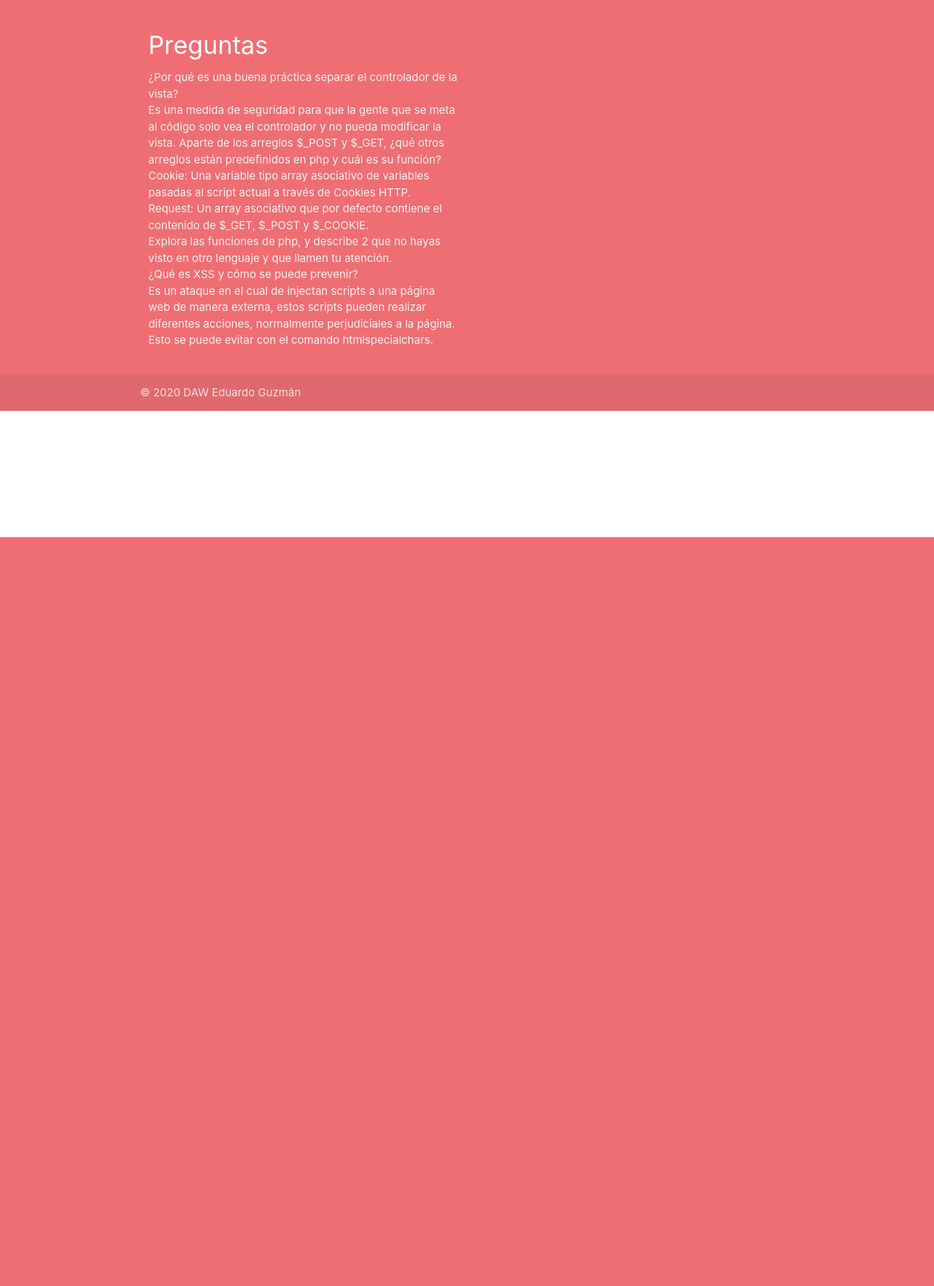
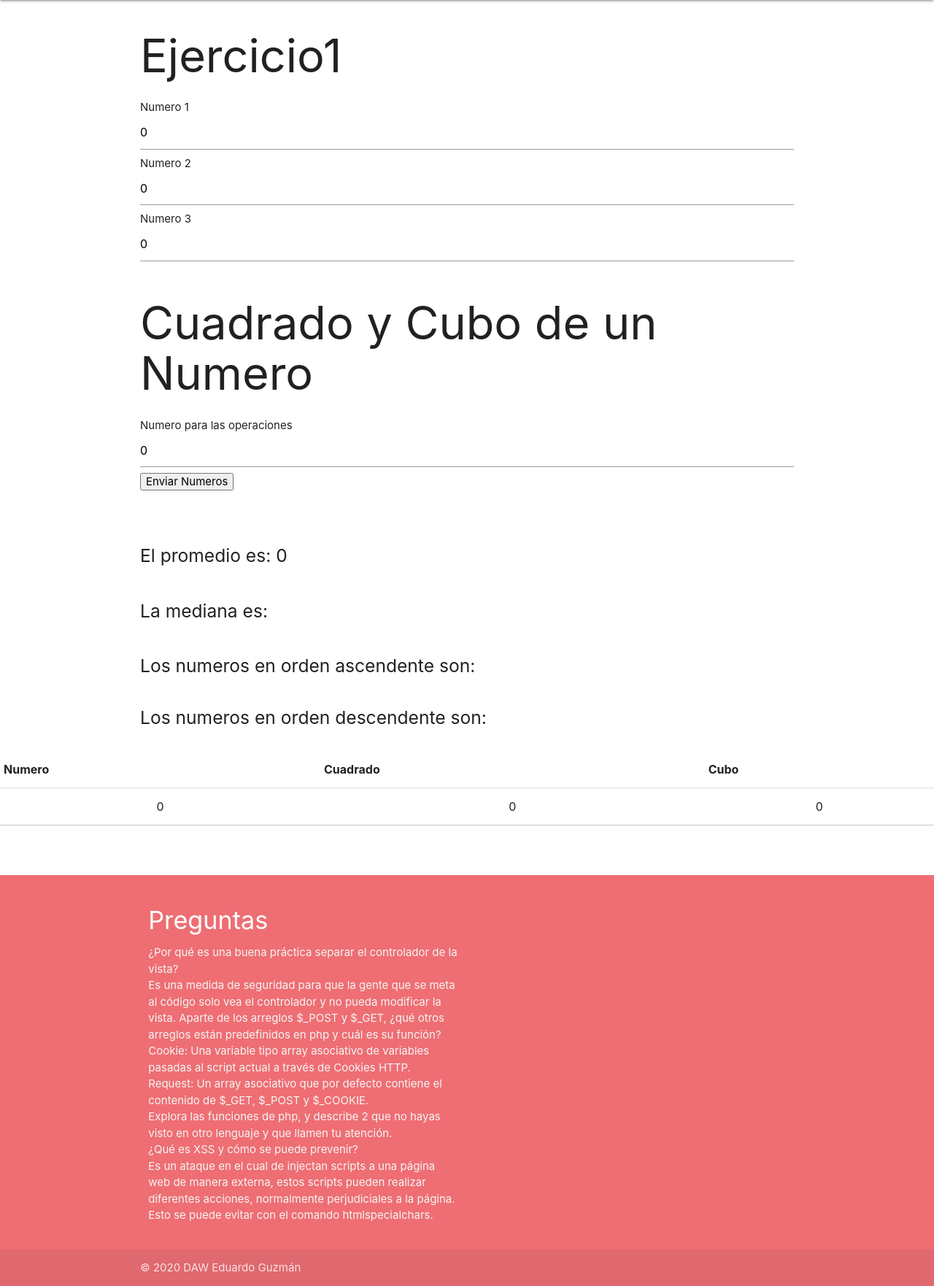
Before and after one commit to a01209519/Daw, a PHP site: page / in a window 1280 px wide. Shown: the part 64-1826 px from the top of the page at 73% size. Before the commit the page ends 800 px from the top, so only its background shows below. Run offline with PHP 8.4, Linux system fonts and the light colour scheme; data that the repository does not hold is empty.

Commit message:
Lab10 Final

```diff
--- /dev/null
+++ b/Lab10/_body.html
@@ -0,0 +1,17 @@
+<body>
+  <div class = "container">
+ <section class="content">
+      <h1>Ejercicio1</h1>
+      <form action="index.php" method="post">
+       Numero 1 <input type="number" name="num1" value="0">
+       Numero 2 <input type="number" name="num2" value="0">
+       Numero 3 <input type="number" name="num3" value="0">
+
+      <h1>Cuadrado y Cubo de un Numero</h1>
+        Numero para las operaciones <input type="number" name="num4" value="0">
+        <button type="submit" name="button">Enviar Numeros</button>
+      </form>
+    </section>
+    </div>
+
+</body>
--- a/Lab10/_header.html
+++ b/Lab10/_header.html
@@ -1,6 +1,6 @@
 <html>
   <head>
-    <title>PHP Test</title>
+    <title>Lab10</title>
   </head>
   <body>
     <!-- Compiled and minified CSS -->
--- a/Lab10/index.php
+++ b/Lab10/index.php
@@ -1,4 +1,38 @@
 <?php
 include("_header.html");
+include("_body.html");
+ function promedio(){
+          $numeros = array($_POST["num1"], $_POST["num2"], $_POST["num3"]);
+          $promedio = 0;
+          sort($numeros);
+          for ($i=0; $i <count($numeros) ; $i++) {
+            $promedio += $numeros[$i];
+          }
+          $promedio = $promedio/3;
+          echo "<br><br><div class ='container'><h5>El promedio es: " . $promedio . "</h5><br>";
+          echo "<h5>La mediana es: " . $numeros[1] . "</h5><br>";
+          echo "<h5>Los numeros en orden ascendente son: ";
+          for ($i=0; $i <count($numeros) ; $i++) {
+            echo $numeros[$i] . " ";
+          }
+          echo "<br>" . "<br><h5>Los numeros en orden descendente son: ";
+          for ($i=count($numeros) - 1; $i >= 0 ; $i--) {
+            echo $numeros[$i] . " ";
+          }
+          echo "</h5><br> </div>";
+        }
+  function cubo(){
+        $n4 = $_POST["num4"];
+        echo "<table border='2' class='highlight centered responsive-table' cellspacing='0'>
+          <tr><th>Numero</th><th>Cuadrado</th><th>Cubo</th></tr>";
+        for ($i=0; $i <= $n4; $i++) {
+          $cubo = $i*$i*$i;
+          $cuadrado = $i*$i;
+          echo"<tr ><td>$i</td><td>$cuadrado</td><td>$cubo</td><tr>";
+        }
+        echo "</table> <br> <br> <br>";
+  }
+   		promedio();
+      cubo();
 include("_footer.html")
 ?>
```
